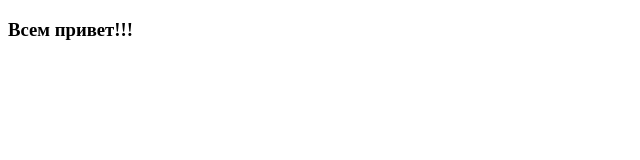
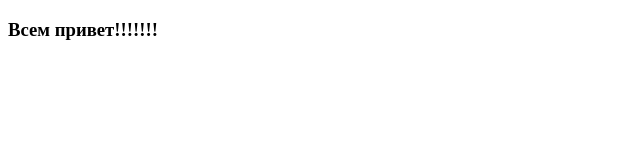
Before and after one commit to Goshansky/Rep2, a plain HTML site: page index.html in a window 1280 px wide. Shown: the full height of the page, 0-640 px from the left. Drawn offline with Linux system fonts and the light colour scheme.

Commit message:
3 коммит для master

```diff
--- a/index.html
+++ b/index.html
@@ -5,6 +5,6 @@
     <title>Title</title>
 </head>
 <body>
-<h3>Всем привет!!!</h3>
+<h3>Всем привет!!!!!!!</h3>
 </body>
 </html>
```
